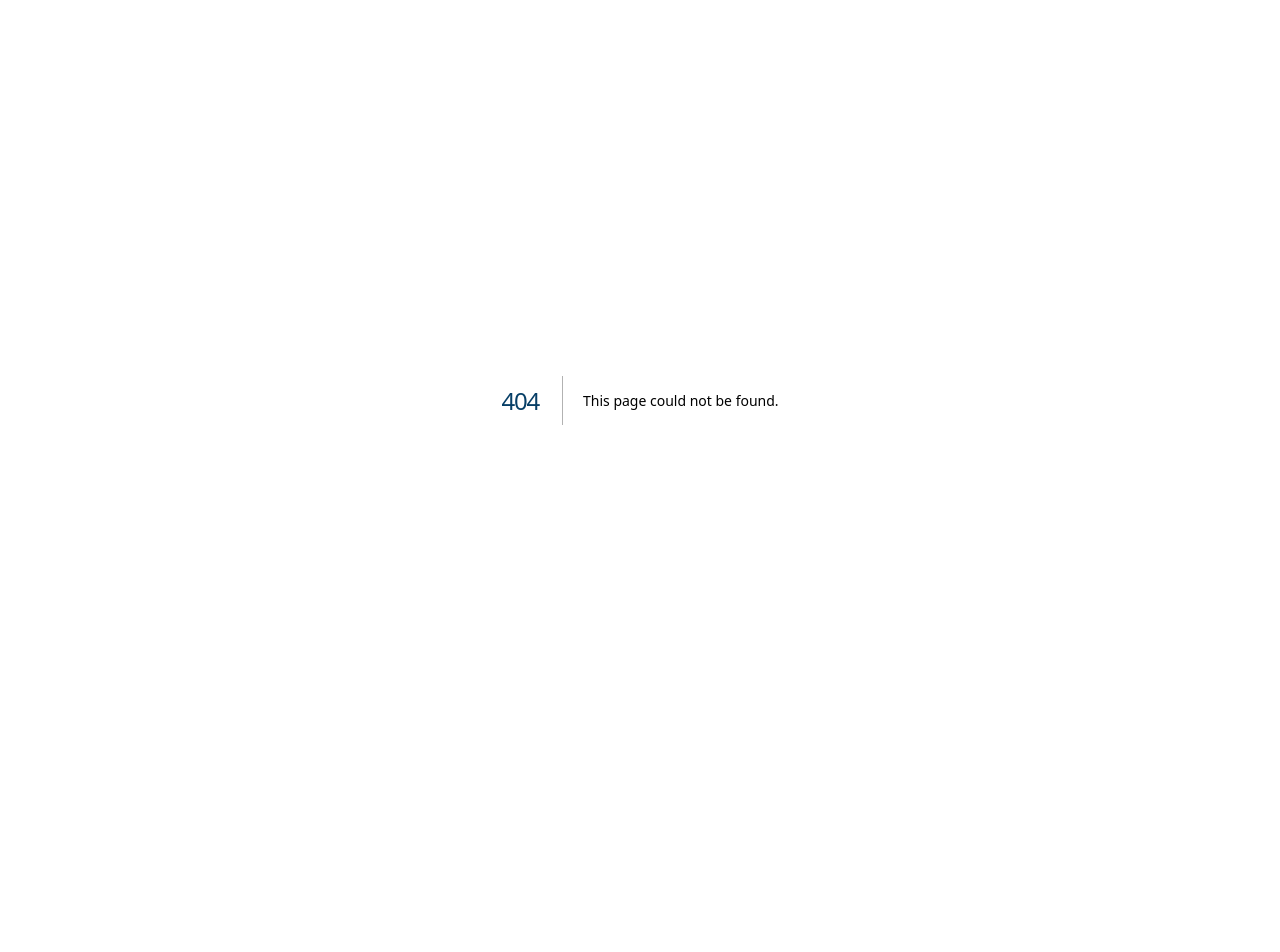
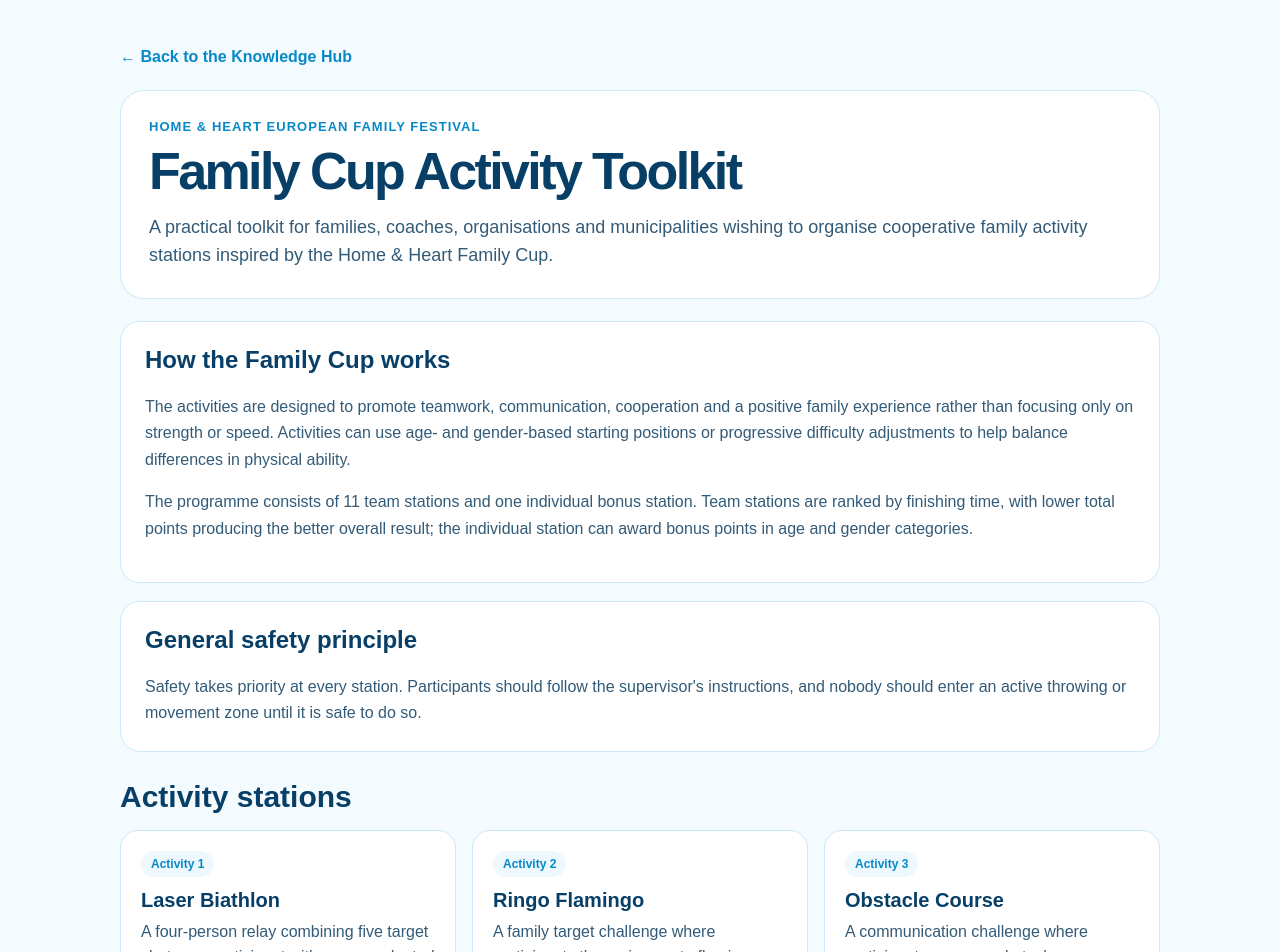
Before and after one commit to ronaldsrezais-cpu/knowledge-hub, a Next.js app: page /resources/family-cup-activity-toolkit in a window 1280 px wide. Before the commit this address had no page. Shown: the top 952 px of the page. Before the commit the page ends 800 px from the top, so only its background shows below. Built offline with nearby package versions, Linux system fonts and the light colour scheme.

Commit message:
Add Family Cup Activity Toolkit resource page

```diff
--- /dev/null
+++ b/app/resources/family-cup-activity-toolkit/page.tsx
@@ -0,0 +1,78 @@
+export const metadata = {
+  title: 'Family Cup Activity Toolkit | Home & Heart Digital Knowledge Hub',
+  description: 'A practical toolkit for organising the Home & Heart Family Cup, with scoring, safety guidance and 12 family activity stations.',
+};
+
+const activities = [
+  ['Laser Biathlon', 'A four-person relay combining five target shots per participant with an age-adapted running section.'],
+  ['Ringo Flamingo', 'A family target challenge where participants throw rings onto flamingo figures and work together to complete seven successful throws.'],
+  ['Obstacle Course', 'A communication challenge where participants cross an obstacle course while relying on verbal guidance from family teammates.'],
+  ['Ball Path', 'A teamwork activity where participants coordinate a shared board to guide a ball from the start to the finish.'],
+  ['Basketball Shots', 'A target activity where the family works to score successfully in five different basketball hoops.'],
+  ['Ball Knockdown', 'A throwing challenge where participants work together to knock down all target bottles as quickly as possible.'],
+  ['Ladder Golf', 'A target game where the team throws bolas onto ladder rungs and aims to reach the required score.'],
+  ['Duck Race', 'A cooperative challenge where participants use air to move a floating duck along a water channel and back.'],
+  ['Cube Puzzle', 'A family problem-solving activity where participants assemble a large picture puzzle together as quickly as possible.'],
+  ['Recycling Game', 'A teamwork and learning activity where families sort waste-item tokens into the correct recycling categories.'],
+  ['Moving Spoons', 'A coordination challenge where participants transfer a ball through vertically arranged spoons and into a bucket.'],
+  ['Blow Challenge', 'An individual bonus station where participants blow a table-tennis ball along a sloped track and record the furthest distance.'],
+];
+
+export default function FamilyCupActivityToolkitPage() {
+  return (
+    <main style={{ minHeight: '100vh', background: '#f4fbff', color: '#073f67', fontFamily: 'Arial, Helvetica, sans-serif' }}>
+      <div style={{ width: 'min(1040px, calc(100% - 32px))', margin: '0 auto', padding: '48px 0 64px' }}>
+        <a href="/" style={{ color: '#0789c8', fontWeight: 800, textDecoration: 'none' }}>← Back to the Knowledge Hub</a>
+
+        <section style={{ marginTop: 24, background: '#fff', border: '1px solid #cbe9f7', borderRadius: 24, padding: 28 }}>
+          <p style={{ margin: 0, color: '#0789c8', fontWeight: 800, textTransform: 'uppercase', letterSpacing: '.08em', fontSize: 13 }}>Home & Heart European Family Festival</p>
+          <h1 style={{ margin: '10px 0 14px', fontSize: 'clamp(32px, 5vw, 52px)', lineHeight: 1.05 }}>Family Cup Activity Toolkit</h1>
+          <p style={{ margin: 0, color: '#335b78', fontSize: 18, lineHeight: 1.6 }}>
+            A practical toolkit for families, coaches, organisations and municipalities wishing to organise cooperative family activity stations inspired by the Home & Heart Family Cup.
+          </p>
+        </section>
+
+        <section style={{ marginTop: 22, display: 'grid', gap: 18 }}>
+          <article style={{ background: '#fff', border: '1px solid #cbe9f7', borderRadius: 20, padding: 24 }}>
+            <h2 style={{ marginTop: 0 }}>How the Family Cup works</h2>
+            <p style={{ color: '#335b78', lineHeight: 1.65 }}>
+              The activities are designed to promote teamwork, communication, cooperation and a positive family experience rather than focusing only on strength or speed. Activities can use age- and gender-based starting positions or progressive difficulty adjustments to help balance differences in physical ability.
+            </p>
+            <p style={{ color: '#335b78', lineHeight: 1.65 }}>
+              The programme consists of 11 team stations and one individual bonus station. Team stations are ranked by finishing time, with lower total points producing the better overall result; the individual station can award bonus points in age and gender categories.
+            </p>
+          </article>
+
+          <article style={{ background: '#fff', border: '1px solid #cbe9f7', borderRadius: 20, padding: 24 }}>
+            <h2 style={{ marginTop: 0 }}>General safety principle</h2>
+            <p style={{ color: '#335b78', lineHeight: 1.65, marginBottom: 0 }}>
+              Safety takes priority at every station. Participants should follow the supervisor's instructions, and nobody should enter an active throwing or movement zone until it is safe to do so.
+            </p>
+          </article>
+        </section>
+
+        <section style={{ marginTop: 28 }}>
+          <h2 style={{ fontSize: 30, marginBottom: 16 }}>Activity stations</h2>
+          <div style={{ display: 'grid', gridTemplateColumns: 'repeat(auto-fit, minmax(260px, 1fr))', gap: 16 }}>
+            {activities.map(([title, description], index) => (
+              <article key={title} style={{ background: '#fff', border: '1px solid #cbe9f7', borderRadius: 18, padding: 20 }}>
+                <span style={{ display: 'inline-flex', background: '#eef9fd', color: '#0789c8', borderRadius: 999, padding: '6px 10px', fontSize: 12, fontWeight: 800 }}>
+                  Activity {index + 1}
+                </span>
+                <h3 style={{ margin: '12px 0 8px', fontSize: 20 }}>{title}</h3>
+                <p style={{ margin: 0, color: '#335b78', lineHeight: 1.55 }}>{description}</p>
+              </article>
+            ))}
+          </div>
+        </section>
+
+        <section style={{ marginTop: 28, background: '#fff', border: '1px solid #cbe9f7', borderRadius: 20, padding: 24 }}>
+          <h2 style={{ marginTop: 0 }}>Using the toolkit</h2>
+          <p style={{ color: '#335b78', lineHeight: 1.65, marginBottom: 0 }}>
+            Station distances, equipment, difficulty and timing can be adapted to the age, ability and size of the participating group. The emphasis should remain on communication, mutual support, safe participation and enjoying the activity together as a family.
+          </p>
+        </section>
+      </div>
+    </main>
+  );
+}
```
